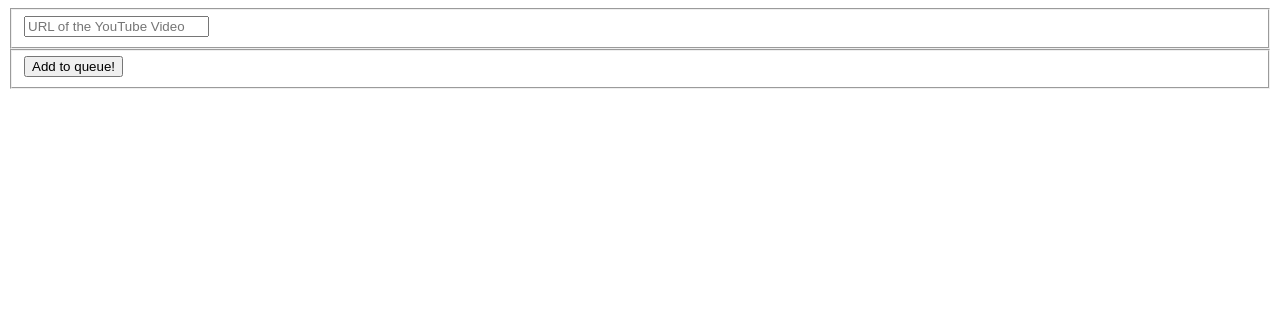
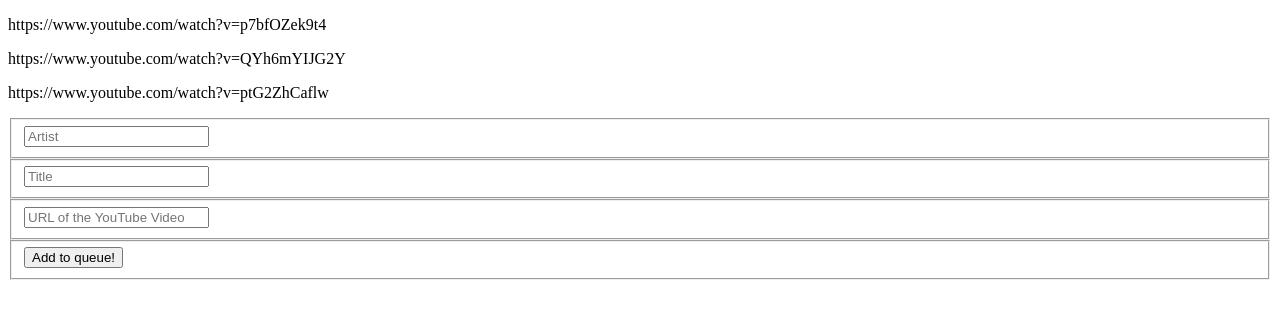
Before and after one commit to mauricio-gamboa/video-player-app, a React (Create React App) app: page / in a window 1280 px wide. Shown: the top 318 px of the page. Built offline with nearby package versions, Linux system fonts and the light colour scheme.

Commit message:
Form component.

```diff
--- a/src/components/App/App.js
+++ b/src/components/App/App.js
@@ -1,61 +1,71 @@
-import React, { useState, useEffect } from 'react';
+import React, { useState } from 'react';
 
 // KEY = AIzaSyBikKSktaOVOJp35PAezdVFBEPoikRnmcc
 // https://www.googleapis.com/youtube/v3/videos?part=snippet&id=ptG2ZhCaflw&key=AIzaSyBikKSktaOVOJp35PAezdVFBEPoikRnmcc
 // https://www.youtube.com/watch?v=p7bfOZek9t4
 
 // Components
-import Video from '../Video/Video'
+import Video from '../Video/Video';
+import Form from '../Form/Form';
 
 function App() {
 	const [videos, setVideos] = useState([]);
-	const [url, setUrl] = useState('');
-	const [errors, setErros] = useState([]);
 
-	const handleOnChange = event => {
-		setUrl(event.target.value);
+	const handleThumbnailClick = id => {
+		const newVideos = [...videos];
+		const videoPosition = videos.findIndex(video => video.id === id);
+		const video = newVideos[videoPosition];
+
+		newVideos.splice(videoPosition, 1);
+		newVideos.splice(0, 1, video);
+
+		setVideos(newVideos);
 	};
 
-	const getIdFromUrl = urlString => {
-		const url = new URL(urlString);
-		return url.searchParams.get('v');
-	};
-
-	const handleSubmit = async event => {
-		event.preventDefault();
-		const id = getIdFromUrl(url);
-		const video = await getVideoData(id);
+	const handleSubmit = video => {
 		setVideos(prevState => [...prevState, ...[video.items[0]]]);
 	};
 
-	const getVideoData = async id => {
-		const res = await fetch(`https://www.googleapis.com/youtube/v3/videos?part=snippet&id=${id}&key=AIzaSyBikKSktaOVOJp35PAezdVFBEPoikRnmcc`);
-		const data = await res.json();
-		return data;
+	const handleVideoEnd = () => {
+		setVideos(prevState => {
+			const newVideos = [...prevState];
+			newVideos.shift();
+			return newVideos;
+		});
 	};
+
+	const hasVideos = videos && videos.length > 0;
+	const hasQueue = videos && videos.length > 1;
 
 	return (
 		<div className='app'>
-			<form
-				onSubmit={handleSubmit}>
-				<fieldset className='box'>
-					<input
-						type='url'
-						name='url'
-						value={url}
-						onChange={handleOnChange}
-						placeholder='URL of the YouTube Video' />
-				</fieldset>
-				<fieldset className='box'>
-					<button type='submit'>Add to queue!</button>
-				</fieldset>
-			</form>
-			{videos && videos.length > 0 && <Video id={videos[0].id} />}
-			{videos && videos.length > 0 &&
+			<p>https://www.youtube.com/watch?v=p7bfOZek9t4</p>
+			<p>https://www.youtube.com/watch?v=QYh6mYIJG2Y</p>
+			<p>https://www.youtube.com/watch?v=ptG2ZhCaflw</p>
+
+			<Form callback={handleSubmit} />
+
+			{hasVideos &&
+				<Video
+					id={videos[0].id}
+					videoEndCallBack={handleVideoEnd} />
+			}
+
+			{hasQueue &&
 				<ul>
-					{videos.map(video => {
+					{videos.map((video, index) => {
+						if (index === 0) {
+							return null
+						};
+
 						return (
-							<li key={video.id}><img src={video.snippet.thumbnails.default.url} /></li>
+							<li key={video.id}>
+								<button
+									onClick={() => handleThumbnailClick(video.id)}
+									type='button'>
+									<img alt='' src={video.snippet.thumbnails.default.url} />
+								</button>
+							</li>
 						);
 					})}
 				</ul>
--- /dev/null
+++ b/src/components/Form/Form.js
@@ -0,0 +1,108 @@
+import React, { useState } from 'react';
+
+function Form(props) {
+    const { callback } = props;
+    const [artist, setArtist] = useState('');
+    const [title, setTitle] = useState('');
+    const [url, setUrl] = useState('');
+    const [errors, setErros] = useState([]);
+
+    const getIdFromUrl = urlString => {
+        if (!urlString) {
+            return false;
+        }
+
+        const urlObject = new URL(urlString);
+        return urlObject.searchParams.get('v');
+    };
+
+    const resetForm = () => {
+        setArtist('');
+        setTitle('');
+        setUrl('');
+    };
+
+    const handleSubmit = async event => {
+        event.preventDefault();
+
+        if (hasErrors()) {
+            return;
+        }
+
+        const id = getIdFromUrl(url);
+        const video = await getVideoData(id);
+
+        resetForm();
+        callback(video);
+    };
+
+    const getVideoData = async id => {
+        const res = await fetch(`https://www.googleapis.com/youtube/v3/videos?part=snippet&id=${id}&key=AIzaSyBikKSktaOVOJp35PAezdVFBEPoikRnmcc`);
+        const data = await res.json();
+        return data;
+    };
+
+    const hasErrors = () => {
+        const liveErrors = [];
+
+        // Artist field is empty
+        if (!artist) {
+            liveErrors.push('Enter the artist name.');
+        }
+
+        // Title field is empty
+        if (!title) {
+            liveErrors.push('Enter the title of the video.');
+        }
+
+        // Url field is empty
+        if (!url) {
+            liveErrors.push('Enter the URL of the video.');
+        }
+
+        // URL is not valid
+        if (!getIdFromUrl(url)) {
+            liveErrors.push('Enter a valid YouTube URL.');
+        }
+
+        setErros(liveErrors);
+
+        return liveErrors.length > 0;
+    };
+
+    return (
+        <form
+            onSubmit={event => handleSubmit(event)}>
+            <fieldset className='box'>
+                <input
+                    type='text'
+                    name='artist'
+                    value={artist}
+                    onChange={event => setArtist(event.target.value)}
+                    placeholder='Artist' />
+            </fieldset>
+            <fieldset className='box'>
+                <input
+                    type='text'
+                    name='title'
+                    value={title}
+                    onChange={event => setTitle(event.target.value)}
+                    placeholder='Title' />
+            </fieldset>
+            <fieldset className='box'>
+                <input
+                    type='url'
+                    name='url'
+                    value={url}
+                    onChange={event => setUrl(event.target.value)}
+                    placeholder='URL of the YouTube Video' />
+            </fieldset>
+            <fieldset className='box'>
+                <button type='submit'>Add to queue!</button>
+            </fieldset>
+            {errors.length > 0 && errors.map(error => <p>{error}</p>)}
+        </form>
+    );
+}
+
+export default Form;
--- a/src/components/Video/Video.js
+++ b/src/components/Video/Video.js
@@ -1,7 +1,10 @@
-import React, { useEffect } from 'react';
+import React, { useState, useEffect } from 'react';
 
 function Video(props) {
+    const [player, setPlayer] = useState(null);
+
     useEffect(() => {
+        console.log('use effect 1');
         if (!window.YT) {
             // This code loads the IFrame Player API code asynchronously.
             // https://developers.google.com/youtube/iframe_api_reference
@@ -16,19 +19,35 @@
         }
     }, []);
 
+    useEffect(() => {
+        console.log('use effect 2');
+        if (window.YT) {
+            player.loadVideoById(props.id);
+        }
+    }, [props.id]);
+
     const createPlayer = id => {
-        new window.YT.Player(`youtube-player-${id}`, {
+        const player = new window.YT.Player(`youtube-player-${id}`, {
             videoId: id,
             events: {
-                onReady: onPlayerReady
+                onReady: onPlayerReady,
+                onStateChange: onPlayerStateChange
             }
         });
+
+        setPlayer(player);
     };
 
     const onPlayerReady = event => {
         event.target.playVideo();
     };
 
+    const onPlayerStateChange = event => {
+        if (event.data === 0) {
+            props.videoEndCallBack();
+        }
+    };
+
     return (<div id={`youtube-player-${props.id}`} />);
 }
 
```
Also changed, not shown: src/components/Thumbnails/Thumbnails.js (added, +7 -0 lines).
